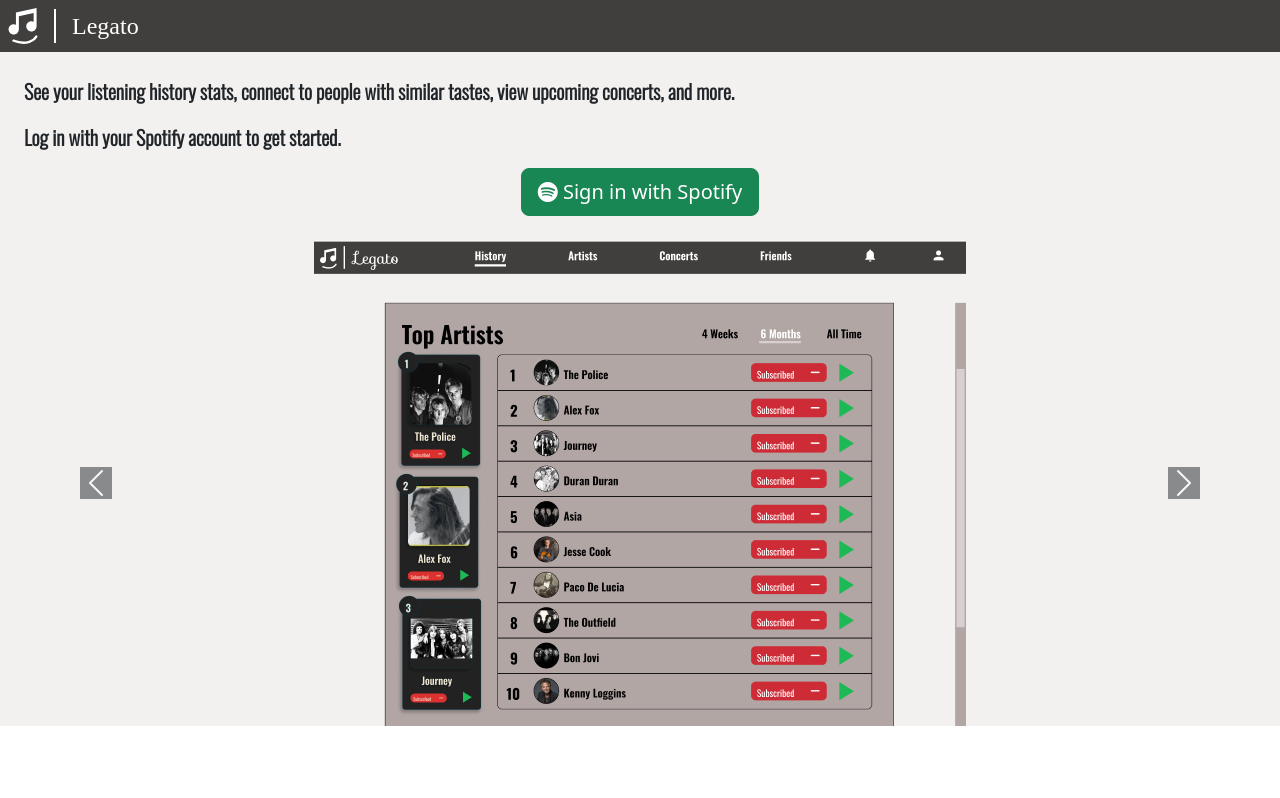
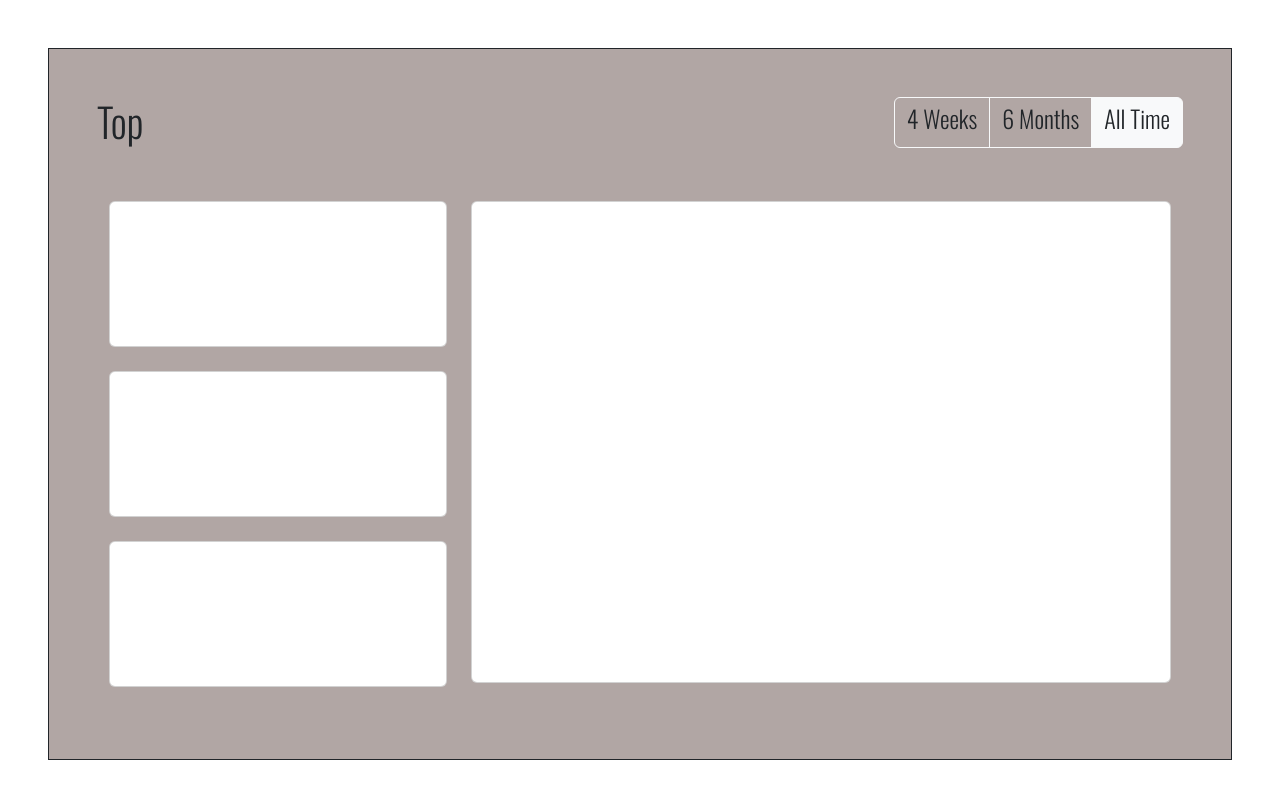
Before and after one commit to SDSC-Cali-Coders/Legato, a React (Create React App) app in the folder frontend/: page / in a window 1280 px wide. Shown: the top 798 px of the page. Built offline with nearby package versions, Linux system fonts and the light colour scheme; a web font is replaced by a local one.

Commit message:
Implementation for TopCard

```diff
--- a/frontend/src/App.css
+++ b/frontend/src/App.css
@@ -125,3 +125,9 @@
 .bi-lg {
   font-size: 2em;
 }
+
+/* Style for button group on listening history TopCard */
+.button-group:hover{
+  color: white;
+  transition: 0.9s;
+}
--- a/frontend/src/App.js
+++ b/frontend/src/App.js
@@ -1,9 +1,13 @@
-import './App.css';
-import Login from './pages/Login';
+import "./App.css";
+import Login from "./pages/Login";
+import TopCard from "./components/listeningHistory/TopCard";
 
 function App() {
   return (
-    <Login/>
+    <>
+      {/* <Login /> */}
+      <TopCard />
+    </>
   );
 }
 
--- /dev/null
+++ b/frontend/src/components/listeningHistory/TopCard.jsx
@@ -0,0 +1,132 @@
+import React from "react";
+
+export default function TopCard(props) {
+  return (
+    <>
+      <div className="square p-5 m-5 bg-neutral-primary border border-dark">
+        <div className="Oswald_regular">
+          <section>
+            <span>
+              <div className="button-group">
+                <div
+                  className="btn-group float-end bg-neutral-primary"
+                  role="group"
+                  aria-label="Basic radio toggle button group"
+                >
+                  <input
+                    type="radio"
+                    className="btn-check"
+                    name="btnradio"
+                    id="btnradio1"
+                    autocomplete="off"
+                    checked
+                  />
+                  <label
+                    className="btn btn-outline-light text-dark"
+                    for="btnradio1"
+                  >
+                    <h4>4 Weeks</h4>
+                  </label>
+
+                  <input
+                    type="radio"
+                    className="btn-check"
+                    name="btnradio"
+                    id="btnradio2"
+                    autocomplete="off"
+                    checked
+                  />
+                  <label
+                    className="btn btn-outline-light text-dark"
+                    for="btnradio2"
+                  >
+                    <h4>6 Months</h4>
+                  </label>
+
+                  <input
+                    type="radio"
+                    className="btn-check"
+                    name="btnradio"
+                    id="btnradio3"
+                    autocomplete="off"
+                    checked
+                  />
+                  <label
+                    className="btn btn-outline-light text-dark"
+                    for="btnradio3"
+                  >
+                    <h4>All Time</h4>
+                  </label>
+                </div>
+              </div>
+
+              <h1>Top {props.selection}</h1>
+            </span>
+          </section>
+          <br />
+          <br />
+          <section>
+            <div className="container-fluid">
+              <div className="row">
+                <div className="col-4">
+                  <div className="card">
+                    <br />
+                    <br />
+                    <br />
+                    <br />
+                    <br />
+                    <br />
+                  </div>
+                  <br />
+                  <div className="card">
+                    <br />
+                    <br />
+                    <br />
+                    <br />
+                    <br />
+                    <br />
+                  </div>
+                  <br />
+                  <div className="card">
+                    <br />
+                    <br />
+                    <br />
+                    <br />
+                    <br />
+                    <br />
+                  </div>
+                  <br />
+                </div>
+
+                <div className="col-8">
+                  <div className="card">
+                    <br />
+                    <br />
+                    <br />
+                    <br />
+                    <br />
+                    <br />
+                    <br />
+                    <br />
+                    <br />
+                    <br />
+                    <br />
+                    <br />
+                    <br />
+                    <br />
+                    <br />
+                    <br />
+                    <br />
+                    <br />
+                    <br />
+                    <br />
+                  </div>
+                </div>
+              </div>
+            </div>
+          </section>
+        </div>
+      </div>
+    </>
+  );
+}
```
